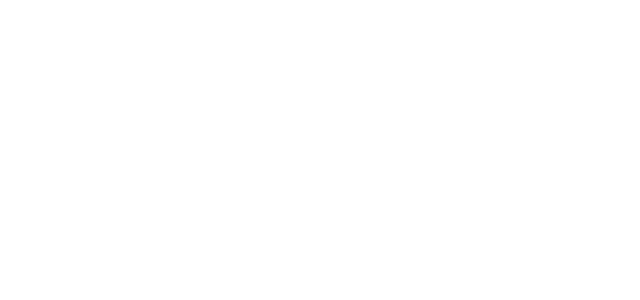
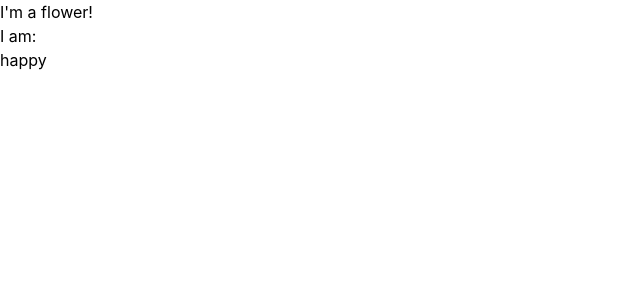
Before and after one commit to btuan/rcflower, a React (Vite) app in the folder frontend/: page /flower in a window 1280 px wide. Before the commit this address had no page. Shown: the top 300 px of the page, without its empty margins (0-640 px from the left). Built offline with nearby package versions, Linux system fonts and the light colour scheme.

Commit message:
flower page

```diff
--- /dev/null
+++ b/frontend/src/Flower.tsx
@@ -0,0 +1,16 @@
+import { useState } from "react";
+
+export function Flower() {
+  const mood = useState<"happy" | "sad" | "dead">("happy");
+
+  return (
+    <div>
+      <h1>I'm a flower!</h1>
+      <div>
+        I am:
+        <br />
+        <h2>{mood}</h2>
+      </div>
+    </div>
+  );
+}
--- a/frontend/src/main.tsx
+++ b/frontend/src/main.tsx
@@ -3,12 +3,15 @@
 import "./index.css";
 import App from "./App.tsx";
 import { BrowserRouter, Routes, Route } from "react-router";
+import { Flower } from "./Flower.tsx";
 
+console.log(Flower);
 createRoot(document.getElementById("root")!).render(
   <StrictMode>
     <BrowserRouter>
       <Routes>
         <Route path="/" element={<App />} />
+        <Route path="/flower" element={<Flower />} />
         <Route path="/test" element={<Test />} />
       </Routes>
     </BrowserRouter>
```
